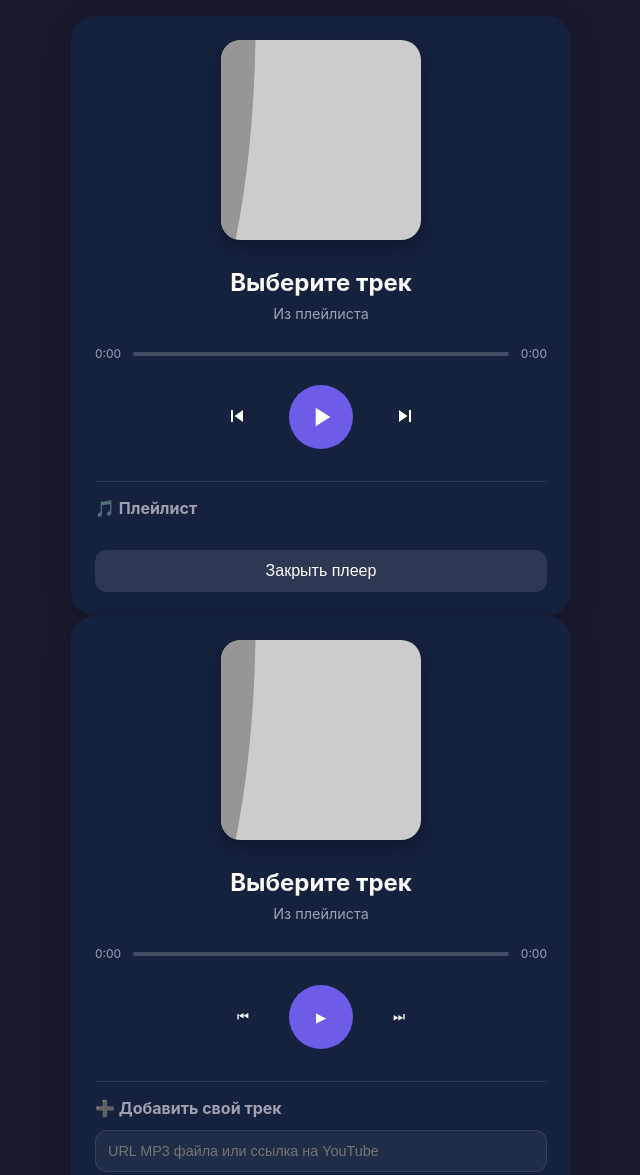
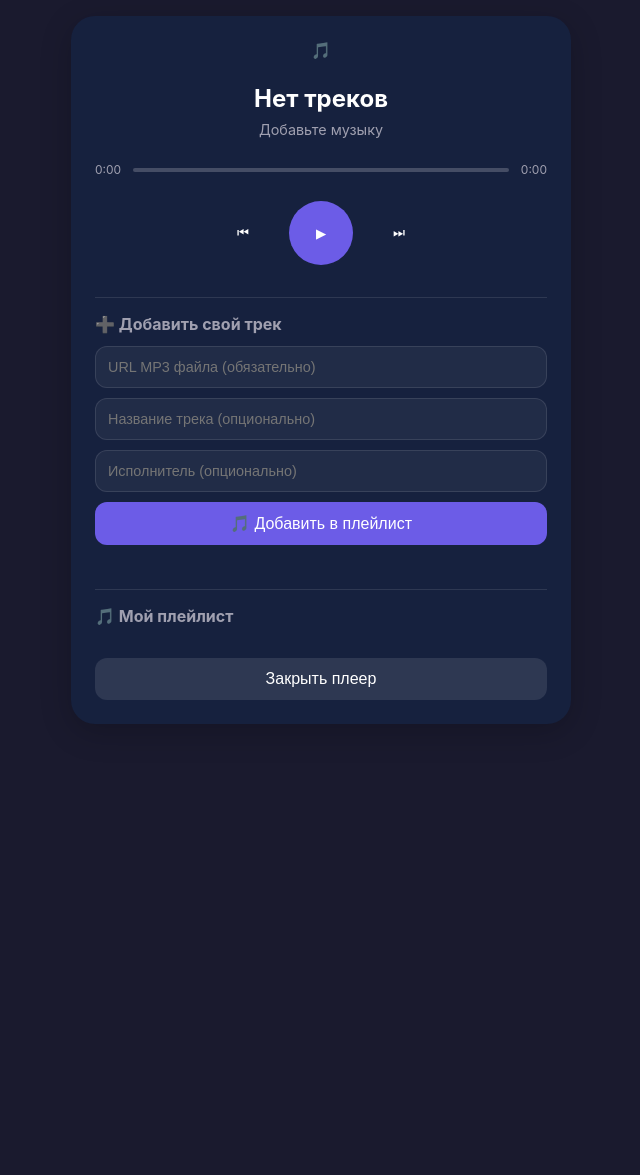
Before and after one commit to sikeeeeeeeeeeer-cmyk/sgm, a plain HTML site: page index.html in a window 1280 px wide. Shown: the top 1175 px of the page, without its empty margins (319-959 px from the left). After the commit the page ends 800 px from the top, so only its background shows below. Drawn offline with Linux system fonts and the light colour scheme; files that its build step writes are made by us from their sources; placeholder pictures from the web are drawn by us.

Commit message:
Update index.html

```diff
--- a/index.html
+++ b/index.html
@@ -10,69 +10,13 @@
 <body>
     <div class="container">
         <div class="player-card">
-            <div class="album-art" id="albumArt">
-                <img id="albumImage" src="https://via.placeholder.com/300/1a1a2e/4a4a6e?text=🎵" alt="Album art">
+            <div class="album-art">
+                <div class="placeholder-art" id="albumArt">🎵</div>
             </div>
 
             <div class="song-info">
-                <h2 id="songTitle">Выберите трек</h2>
-                <p id="songArtist">Из плейлиста</p>
-            </div>
-
-            <div class="progress-container">
-                <span id="currentTime">0:00</span>
-                <div class="progress-bar" id="progressBar">
-                    <div class="progress-fill" id="progressFill"></div>
-                </div>
-                <span id="duration">0:00</span>
-            </div>
-
-            <div class="controls">
-                <button class="ctrl-btn" id="prevBtn" title="Предыдущий">
-                    <svg width="24" height="24" viewBox="0 0 24 24" fill="currentColor">
-                        <path d="M6 6h2v12H6zm3.5 6l8.5 6V6z"/>
-                    </svg>
-                </button>
-                <button class="ctrl-btn play-pause" id="playPauseBtn" title="Play/Pause">
-                    <svg id="playIcon" width="32" height="32" viewBox="0 0 24 24" fill="currentColor">
-                        <path d="M8 5v14l11-7z"/>
-                    </svg>
-                </button>
-                <button class="ctrl-btn" id="nextBtn" title="Следующий">
-                    <svg width="24" height="24" viewBox="0 0 24 24" fill="currentColor">
-                        <path d="M6 18l8.5-6L6 6v12zM16 6v12h2V6h-2z"/>
-                    </svg>
-                </button>
-            </div>
-
-            <div class="playlist-section">
-                <h3>🎵 Плейлист</h3>
-                <ul id="playlist" class="playlist"></ul>
-            </div>
-
-            <button id="closeBtn" class="close-btn">Закрыть плеер</button>
-        </div>
-    </div>
-    <!DOCTYPE html>
-<html lang="ru">
-<head>
-    <meta charset="UTF-8">
-    <meta name="viewport" content="width=device-width, initial-scale=1.0, viewport-fit=cover">
-    <title>Music Player</title>
-    <link rel="stylesheet" href="style.css">
-    <script src="https://telegram.org/js/telegram-web-app.js"></script>
-</head>
-<body>
-    <div class="container">
-        <div class="player-card">
-            <!-- Блок плеера (как был раньше) -->
-            <div class="album-art" id="albumArt">
-                <img id="albumImage" src="https://via.placeholder.com/300/1a1a2e/4a4a6e?text=🎵" alt="Album art">
-            </div>
-
-            <div class="song-info">
-                <h2 id="songTitle">Выберите трек</h2>
-                <p id="songArtist">Из плейлиста</p>
+                <h2 id="songTitle">Нет треков</h2>
+                <p id="songArtist">Добавьте музыку</p>
             </div>
 
             <div class="progress-container">
@@ -89,11 +33,11 @@
                 <button class="ctrl-btn" id="nextBtn">⏭</button>
             </div>
 
-            <!-- НОВОЕ: Форма добавления трека -->
+            <!-- Форма добавления трека -->
             <div class="add-track-section">
                 <h3>➕ Добавить свой трек</h3>
                 <div class="add-track-form">
-                    <input type="text" id="trackUrl" placeholder="URL MP3 файла или ссылка на YouTube" class="input-field">
+                    <input type="text" id="trackUrl" placeholder="URL MP3 файла (обязательно)" class="input-field">
                     <input type="text" id="trackTitle" placeholder="Название трека (опционально)" class="input-field">
                     <input type="text" id="trackArtist" placeholder="Исполнитель (опционально)" class="input-field">
                     <button id="addTrackBtn" class="add-btn">🎵 Добавить в плейлист</button>
@@ -113,7 +57,3 @@
     <script src="script.js"></script>
 </body>
 </html>
-
-    <script src="script.js"></script>
-</body>
-</html>
```
